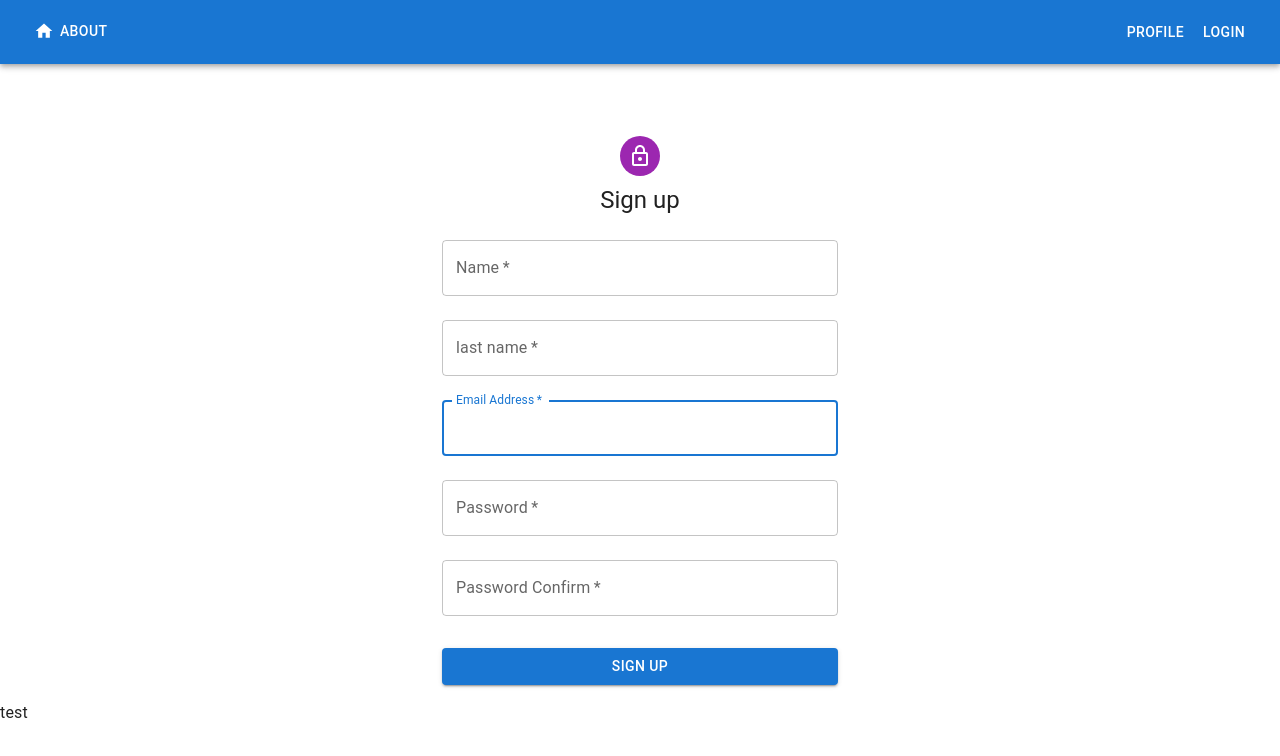
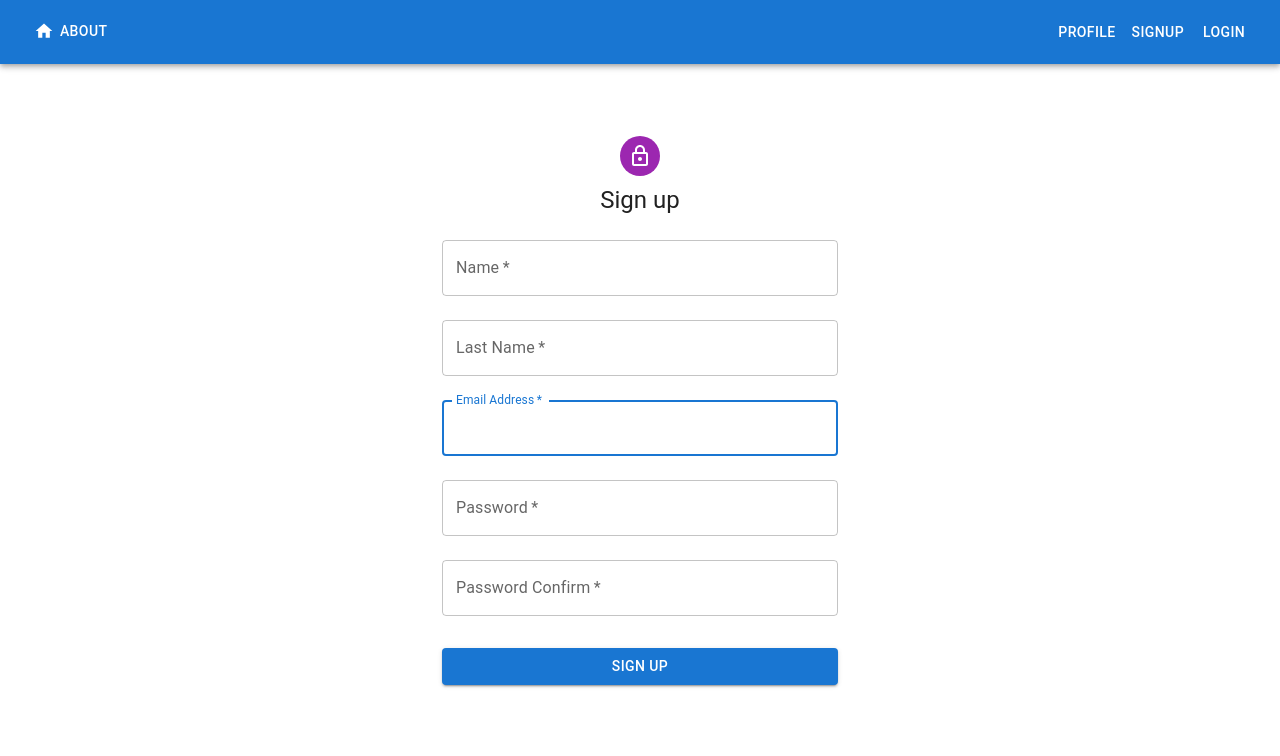
Before and after one commit to Bernardasko/recipe_website, a React (Vite) app in the folder front/: page /signup in a window 1280 px wide. Shown: the top 756 px of the page. Built offline with nearby package versions, Linux system fonts and the light colour scheme.

Commit message:
Add basic login form setup

```diff
--- a/front/Layout.jsx
+++ b/front/Layout.jsx
@@ -12,13 +12,12 @@ import { NavLink, Outlet, useNavigate } from 'react-router-dom';
 import { useContext, useEffect, useState } from 'react';
 
 function Layout() {
-  //   const { setToken } = useContext(UserContext);
   const token = window.localStorage.getItem('token');
-  console.log(token, 'from layout');
   const navigate = useNavigate();
+
   const clearToken = () => {
     localStorage.clear();
-    // setToken('');
+    navigate('/');
   };
 
   return (
@@ -27,7 +26,6 @@ function Layout() {
         <CssBaseline />
         <AppBar position='static'>
           <Toolbar>
-
             <Typography variant='h6' component='div' sx={{ flexGrow: 1 }}>
               <Typography variant='h6' component='div'>
                 {token && (
@@ -45,16 +43,12 @@ function Layout() {
                     to='/'
                     style={{ textDecoration: 'none', color: 'white' }}
                   >
-                   <HomeIcon sx={{ pb: 0.5 }} /> About
+                    <HomeIcon sx={{ pb: 0.5 }} /> About
                   </NavLink>
                 </Button>
               </Typography>
             </Typography>
-            <Typography
-              variant='h6'
-              component='div'
-              sx={{ ml: 2 }}
-            ></Typography>
+            <Typography variant='h6' component='div' sx={{ ml: 2 }}></Typography>
             <Button color='inherit'>
               <NavLink
                 to='/profile'
@@ -63,6 +57,16 @@ function Layout() {
                 Profile
               </NavLink>
             </Button>
+            {!token && (
+              <Button color='inherit'>
+                <NavLink
+                  to='/signup'
+                  style={{ textDecoration: 'none', color: 'inherit' }}
+                >
+                  Signup
+                </NavLink>
+              </Button>
+            )}
             {token ? (
               <Button color='inherit' onClick={clearToken}>
                 <NavLink
--- a/front/package.json
+++ b/front/package.json
@@ -18,6 +18,7 @@
     "react": "^18.3.1",
     "react-dom": "^18.3.1",
     "react-hook-form": "^7.52.1",
+    "react-hot-toast": "^2.4.1",
     "react-router-dom": "^6.23.1"
   },
   "devDependencies": {
--- a/front/src/components/Login.jsx
+++ b/front/src/components/Login.jsx
@@ -11,16 +11,15 @@ import { createTheme, ThemeProvider } from '@mui/material/styles';
 import { useForm } from 'react-hook-form';
 import { useState, useContext } from 'react';
 import { NavLink, useNavigate } from 'react-router-dom';
-
 import axios from 'axios';
 import { AppContext } from '../context/AppContext';
-
+import toast, { Toaster } from 'react-hot-toast';
 
 const theme = createTheme();
 
 function Login() {
   const login_url = import.meta.env.VITE_LOGIN || 'http://localhost:3001/v1/users/login';
-  const {setToken} = useContext(AppContext)
+  const { setToken } = useContext(AppContext);
   const navigate = useNavigate();
   const [error, setError] = useState('');
 
@@ -37,21 +36,25 @@ function Login() {
 
   async function onSubmit(formInfo) {
     try {
-      console.log(formInfo);
-      const {status, data }= await axios.post(login_url, formInfo);
-      if (status == 200) {
+      const { status, data } = await axios.post(login_url, formInfo);
+      if (status === 200) {
         setToken(data);
         window.localStorage.setItem('token', data);
-        navigate('/')
+        toast.success('Login successful!');
+        setTimeout(() => {
+            navigate("/");
+          }, 1000);
       }
-      console.log(response);
-    } catch (error) {
-      console.log(error);
+    } catch (err) {
+      if (err.response && err.response.status === 401) {
+        setError('Invalid email or password');
+      } else {
+        setError('An error occurred. Please try again later.');
+      }
     }
   }
 
   return (
-    <>
     <ThemeProvider theme={theme}>
       <Container component='main' maxWidth='xs'>
         <CssBaseline />
@@ -105,11 +108,23 @@ function Login() {
               autoComplete='current-password'
               {...register('password', {
                 required: 'Please enter your password',
+                // minLength: {
+                //     value: 8,
+                //     message: 'Password must be at least 8 characters long',
+                //   },
+                //   maxLength: {
+                //     value: 20,
+                //     message: 'Password must be at most 20 characters long',
+                //   },
+                //   pattern: {
+                //     value: /^(?=.*[a-z])(?=.*[A-Z])(?=.*[!@#$%^&*(),.?":{}|<>]).{8,20}$/,
+                //     message: 'Password must include at least one uppercase letter, one lowercase letter, and one symbol',
+                //   },
               })}
               error={!!errors.password}
               helperText={errors.password?.message}
             />
-              {error && <div style={{ color: 'red' }}>{error}</div>}
+            {error && <Typography color='error'>{error}</Typography>}
             <Button
               type='submit'
               fullWidth
@@ -120,16 +135,16 @@ function Login() {
             </Button>
             <Grid container>
               <Grid item>
-                  <NavLink href="#" to = "/signup" variant="body2">
+                <NavLink to="/signup" variant="body2">
                   {"Don't have an account? Sign Up"}
                 </NavLink>
               </Grid>
             </Grid>
           </Box>
         </Box>
+        <Toaster />
       </Container>
     </ThemeProvider>
-    </>
   );
 }
 
--- a/front/src/components/Signup.jsx
+++ b/front/src/components/Signup.jsx
@@ -91,12 +91,12 @@ export default function Signup() {
               required
               fullWidth
               id='lastname'
-              label='last name'
+              label='Last Name'
               name='lastname'
               autoComplete='lastname'
               autoFocus
               {...register('lastname', {
-                required: 'Please enter your last name',
+                required: 'Please enter your Last Name',
               })}
               error={!!errors.lastname}
               helperText={errors.lastname?.message}
@@ -131,6 +131,18 @@ export default function Signup() {
               autoComplete='current-password'
               {...register('password', {
                 required: 'Please enter your password',
+                // minLength: {
+                //   value: 8,
+                //   message: 'Password must be at least 8 characters long',
+                // },
+                // maxLength: {
+                //   value: 20,
+                //   message: 'Password must be at most 20 characters long',
+                // },
+                // pattern: {
+                //   value: /^(?=.*[a-z])(?=.*[A-Z])(?=.*[!@#$%^&*(),.?":{}|<>]).{8,20}$/,
+                //   message: 'Password must include at least one uppercase letter, one lowercase letter, and one symbol',
+                // },
               })}
               error={!!errors.password}
               helperText={errors.password?.message}
@@ -168,7 +180,6 @@ export default function Signup() {
           </Box>
         </Box>
       </Container>
-      <h1>test</h1>
     </>
   );
 }
```
Also changed, not shown: 2 other files (tests, documents, lock files or other folders). Lines whose indentation alone changed are shown as unchanged.
